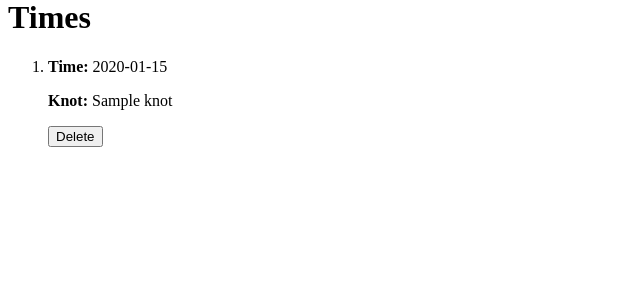
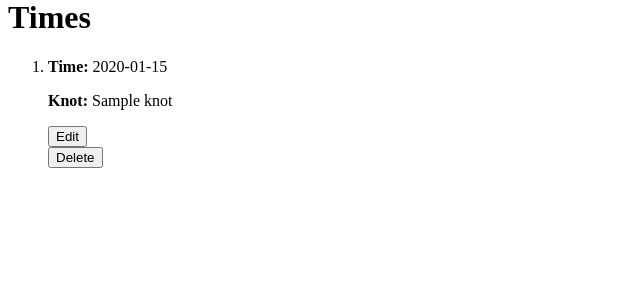
Before and after one commit to MatthewScott32/Knot-It, a Django app: page /times/ in a window 1280 px wide. Shown: the part 128-432 px from the top of the page, without its empty margins (0-640 px from the left). Run offline with Django 3.2, Linux system fonts and the light colour scheme; a user stored in the database is signed in; tables that the repository leaves empty hold one stand-in row (values such as "Sample post").

Commit message:
edit button and deletes added

```diff
--- a/knotitproject/knotitapp/templates/knots/details.html
+++ b/knotitproject/knotitapp/templates/knots/details.html
@@ -34,7 +34,7 @@
             <p><b>Name:</b> {{knot.name}}</p>
             <p><b>Rope Type:</b> {{knot.rope_type}}</p>
             <p><b>Company:</b> {{knot.company}}</p>
-            <p><b>Price:</b> {{knot.price}}</p>
+            <p><b>Rope Price:</b> {{knot.price}}</p>
             <p><b>Notes:</b> {{knot.notes}}</p>
         </li>
     </ul>
--- a/knotitproject/knotitapp/templates/times/list.html
+++ b/knotitproject/knotitapp/templates/times/list.html
@@ -20,6 +20,11 @@
             <p><b>Time:</b> {{time.time}}</a></p>
             <p><b>Knot:</b> {{time.knot__name}}</p>
 
+        <form action="{% url 'knotitapp:time_edit_form' time.id %}" method="GET">
+              {% csrf_token %}
+              <button>Edit</button>
+        </form>
+
         <form action="{% url 'knotitapp:time' time.id %}" method="POST">
             {% csrf_token %}
             <input type="hidden" name="actual_method" value="DELETE">
```
